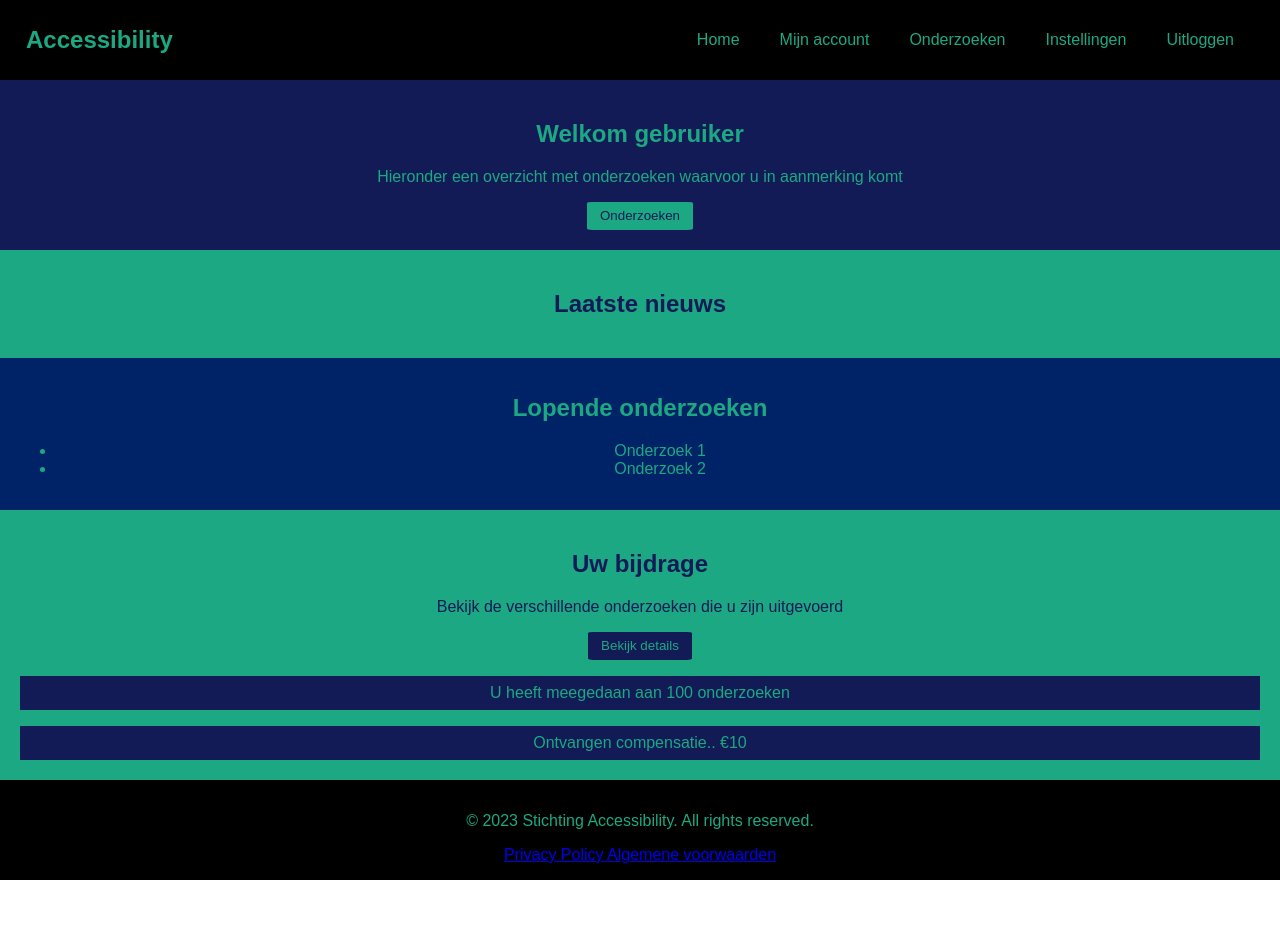
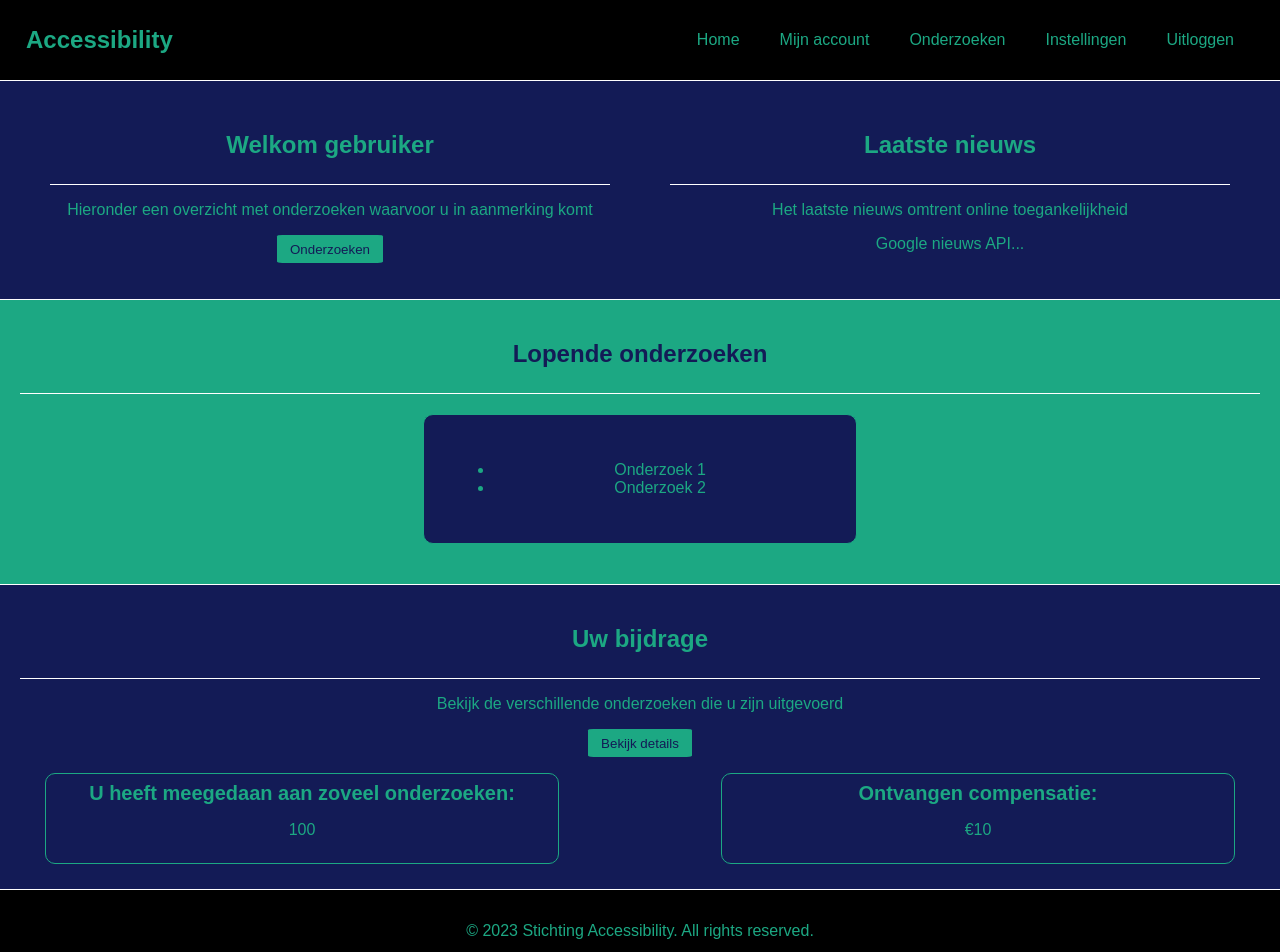
Before and after one commit to DiegoIEC/wpr, a React (Create React App) app in the folder web/: page / in a window 1280 px wide. Shown: the top 952 px of the page. Before the commit the page ends 880 px from the top, so only its background shows below. Built offline with nearby package versions, Linux system fonts and the light colour scheme.

Commit message:
Home-page ErvaringsDeskundige frontend - af

```diff
--- a/web/package.json
+++ b/web/package.json
@@ -9,7 +9,7 @@
     "react": "^18.2.0",
     "react-dom": "^18.2.0",
     "react-router-dom": "^6.21.0",
-    "react-scripts": "5.0.1",
+    "react-scripts": "^5.0.1",
     "web-vitals": "^2.1.4"
   },
   "scripts": {
--- a/web/src/Home.css
+++ b/web/src/Home.css
@@ -1,8 +1,12 @@
-body{
+body, section, h1, h2, h3, div, .welcome, .latest-news, .ongoing-research, .contribution{
     margin:0;
+    padding:0;
 }
 .center-text {
     text-align: center;
+}
+.smaller-text{
+    font-size: 20px;
 }
 .center-button{
     display: block;
@@ -11,13 +15,14 @@ body{
 .section-background-blue {
     background-color: #131B56;
     padding: 20px;
-    margin-top: 0px;
-    margin-left: 0px;
-    margin-right: 0px;
+    border-bottom: 1px solid #fff;
+    border-top: 1px solid #fff;
 }
 .div-background-blue{
     background-color: #131B56;
     padding: 10px;
+    margin-top: 2em;
+    margin-bottom: 2em;
 }
 .div-background-green{
     background-color: #1CA883;
@@ -26,6 +31,7 @@ body{
 .section-background-green {
     background-color: #1CA883;
     padding: 20px;
+    margin: 0;
 }
 .text-color-blue {
     color: #131B56;
@@ -49,3 +55,77 @@ body{
     border: none;
     cursor: pointer;
 }
+.format-div{
+    padding:1em;
+    margin:10px;
+}
+.format-title{
+    border-bottom: 1px solid #fff;
+    padding-bottom: 25px;
+    padding-top: 20px;
+    width: 100%;
+}
+.title{
+    margin:0;
+    color: #1CA883;
+    text-align: left;
+}
+.block-content {
+    display: flex;
+    justify-content: space-between;
+}
+
+.block-right {
+    text-align: right;
+    align-items: center;
+}
+
+.block-left {
+    text-align: center;
+    align-items: center;
+}
+
+.block-left,
+.block-right {
+    flex: 1;
+    max-width: 50%;
+    padding: 0 20px;
+}
+
+.block-right-border {
+    text-align: right;
+    align-items: center;
+    border: 1px solid #1CA883;
+    border-radius: 10px;
+    padding: 10px;
+    margin: 5px;
+    margin-right: 25px;
+}
+.block-middle-border-blue {
+    background-color: #131B56;
+    color: #1CA883;
+    text-align: center;
+    align-items: center;
+    border: 1px solid #1CA883;
+    width: 30%;
+    border-radius: 10px;
+    padding: 30px;
+    margin: 20px auto;
+}
+
+.block-left-border {
+    text-align: center;
+    align-items: center;
+    border: 1px solid #1CA883;
+    border-radius: 10px;
+    padding: 10px;
+    margin: 5px;
+    margin-left: 25px;
+}
+
+.block-left-border,
+.block-right-border {
+    flex: 1;
+    max-width: 40%;
+    padding: 0 20px;
+}
--- a/web/src/Home.js
+++ b/web/src/Home.js
@@ -7,38 +7,49 @@ const Home = () => {
 
     return (
         <div className="home">
-            <section className="welcome section-background-blue text-color-green">
-            <h2 className="center-text">Welkom {userName}</h2>
+            <section className="welcome section-background-blue text-color-green block-content">
+            <div className="block-left format-div">
+            <h2 className="center-text format-title">Welkom {userName}</h2>
             <p className="center-text">Hieronder een overzicht met onderzoeken waarvoor u in aanmerking komt</p>
             <button className="center-button button-green"> Onderzoeken </button>
-          </section>
-          <section className="latest-news section-background-green text-color-blue">
-            <h2 className="center-text">Laatste nieuws</h2>
+            </div>
+            <div className="block-right format-div">
+            <h2 className="center-text format-title">Laatste nieuws</h2>
+            <p className="center-text">Het laatste nieuws omtrent online toegankelijkheid</p>
             <div className="news-content">
-              {/* Content for latest news */}
+            <p className="center-text">Google nieuws API...</p>
+            </div>
             </div>
           </section>
-          <section className="ongoing-research text-color-green">
-            <h2 className="center-text">Lopende onderzoeken</h2>
+          <section className="ongoing-research remove-margins section-background-green text-color-blue">
+            <h2 className="center-text format-title">Lopende onderzoeken</h2>
+            <div className="block-middle-border-blue">
             <ul className="center-text">
               {ongoingResearch.map((research, index) => (
                 <li key={index}>{research}</li>
               ))}
             </ul>
-          </section>
-          <section className="contribution section-background-green text-color-blue">
-            <h2 className="center-text">Uw bijdrage</h2>
-            <p className="center-text">Bekijk de verschillende onderzoeken die u zijn uitgevoerd</p>
-            <button className="center-button button-blue">Bekijk details</button>
-            <div className="contribution-stats-blue">
-              <div>U heeft meegedaan aan {completedResearchCount} onderzoeken</div>
-              <div>Ontvangen compensatie.. €{compensation}</div>
             </div>
           </section>
+          <section className="contribution remove-margins section-background-blue text-color-green">
+            <h2 className="center-text format-title">Uw bijdrage</h2>
+            <p className="center-text">Bekijk de verschillende onderzoeken die u zijn uitgevoerd</p>
+            <button className="center-button button-green">Bekijk details</button>
+            <div className="contribution-stats-blue block-content">
+            <div className="block-left-border">
+              <h2 className="center-text smaller-text">U heeft meegedaan aan zoveel onderzoeken:</h2>
+              <p className="center-text">{completedResearchCount}</p>
+            </div>
+            <div className="block-right-border">
+                <h2 className="center-text smaller-text">Ontvangen compensatie:</h2>
+                <p className="center-text">€{compensation}</p>
+            </div>
+          </div>
+        </section>
 
 
 
-        </div>
+      </div>
     );
 }
 
--- a/web/src/Navbar.js
+++ b/web/src/Navbar.js
@@ -8,7 +8,7 @@ const NavBar = () => {
               <div className="navbar-right">
                   <a href="/">Home</a>
                   <a href="/account">Mijn account</a>
-                  <a href="./Onderzoeken.js">Onderzoeken</a>
+                  <a href="./Onderzoeken">Onderzoeken</a>
                   <a href="/settings">Instellingen</a>
                   <a href="/logout">Uitloggen</a>
               </div>
--- a/web/src/Onderzoeken.js
+++ b/web/src/Onderzoeken.js
@@ -1,3 +1,4 @@
+import NavBar from './Navbar';
 const researchData = [
   {
     id: 1,
```
Also changed, not shown: 1 other file (tests, documents, lock files or other folders).
